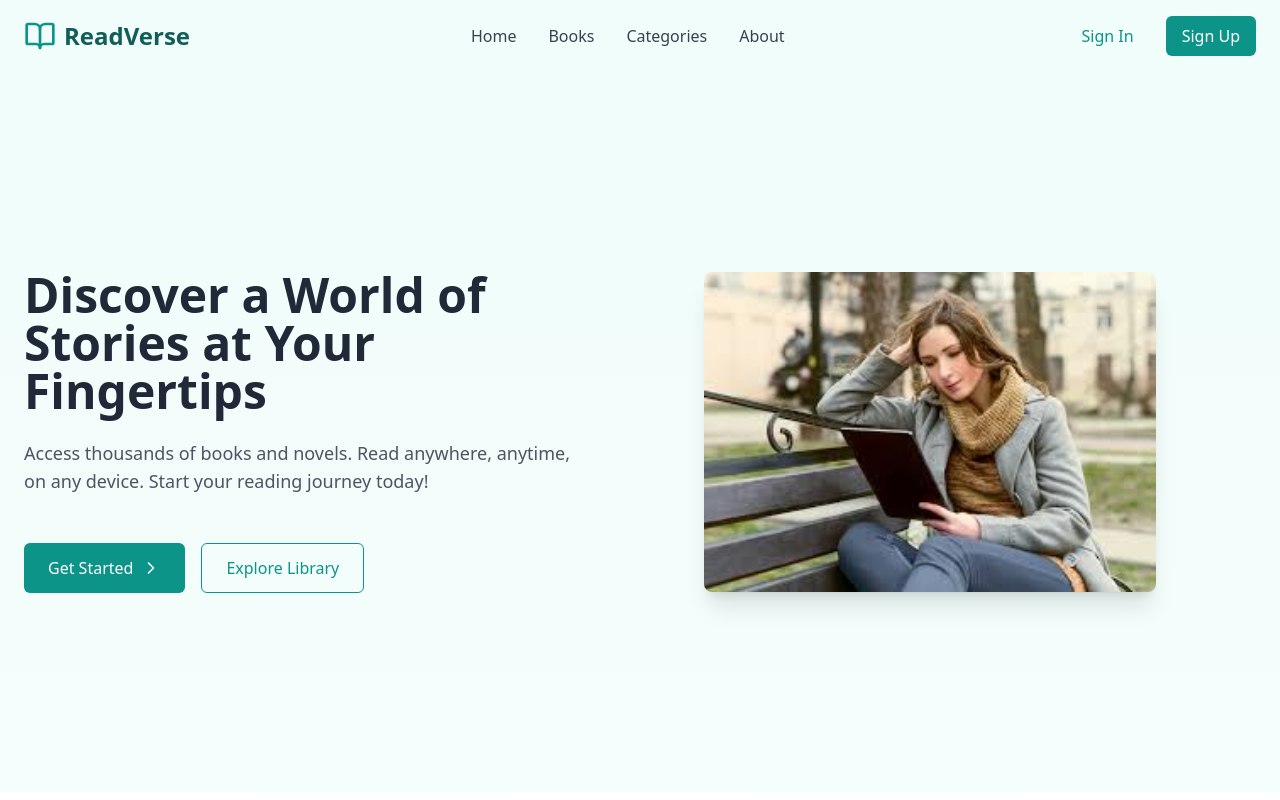
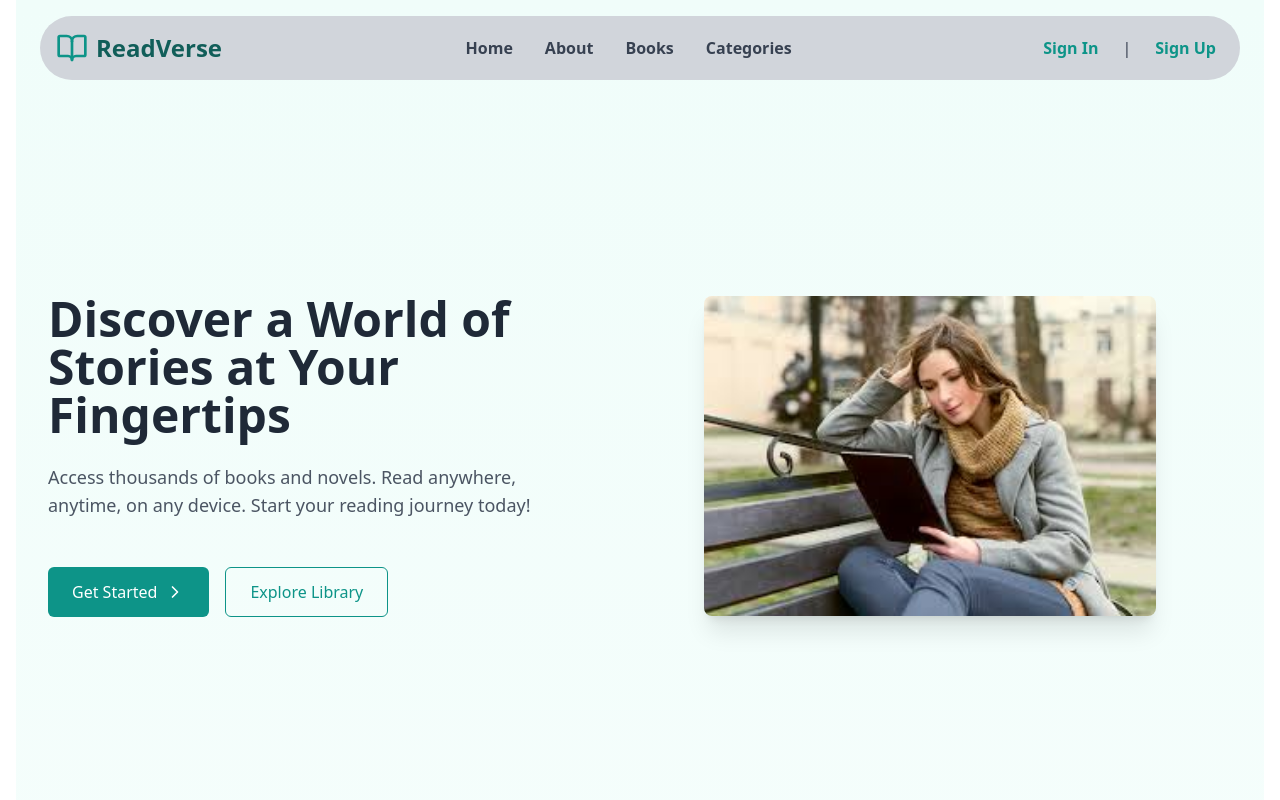
Before and after one commit to Promesse7/kb-front-v1, a React (Create React App) app: page / in a window 1280 px wide. Shown: the top 800 px of the page. Built offline with nearby package versions, Linux system fonts and the light colour scheme.

Commit message:
chore: saving langingpage changes

```diff
--- a/src/Components/pages/LandingPage.jsx
+++ b/src/Components/pages/LandingPage.jsx
@@ -6,29 +6,31 @@ import { useNavigate } from 'react-router-dom';
 const LandingPage = () => {
   const navigate = useNavigate();
   return (
-    <div className="min-h-screen bg-gradient-to-b from-teal-50 to-white font-sans">
+    <>
+    <div className="min-h-screen mx-4  bg-gradient-to-b from-teal-50 to-white font-sans">
       {/* Navigation */}
-      <nav className="container mx-auto px-6 py-4">
-        <div className="flex justify-between items-center">
+      <nav className="container mx-auto px-6 py-4 ">
+        <div className="flex justify-between px-4 py-4 items-center rounded-full bg-gray-300">
           <div className="flex items-center">
             <BookOpen className="h-8 w-8 text-teal-600" />
             <span className="ml-2 text-2xl font-bold text-teal-800">ReadVerse</span>
           </div>
           <div className="hidden md:flex space-x-8">
-            <a href="#" className="text-gray-700 hover:text-teal-600 transition">Home</a>
-            <a href="#books" className="text-gray-700 hover:text-teal-600 transition">Books</a>
-            <a href="#" className="text-gray-700 hover:text-teal-600 transition">Categories</a>
-            <a href="#" className="text-gray-700 hover:text-teal-600 transition">About</a>
+            <a href="#" className="font-semibold text-gray-700 hover:text-teal-600 transition">Home</a>
+            <a href="#" className="font-semibold text-gray-700 hover:text-teal-600 transition">About</a>
+            <a href="#books" className="font-semibold text-gray-700 hover:text-teal-600 transition">Books</a>
+            <a href="#" className="font-semibold text-gray-700 hover:text-teal-600 transition">Categories</a>
           </div>
           <div className="flex items-center space-x-4">
-            <button className="px-4 py-2 text-teal-600 hover:text-teal-800 transition" onClick={() => navigate('/auth')}>Sign In</button>
-            <button className="px-4 py-2 bg-teal-600 text-white rounded-md hover:bg-teal-700 transition" onClick={() => navigate('/auth')}>Sign Up</button>
+            <button className="px-2 py-1 font-semibold text-teal-600 hover:text-teal-900 transition" onClick={() => navigate('/auth')}>Sign In</button>
+            <span className="text-gray-700 text-bold">|</span>
+            <button className="px-2 py-1 font-semibold  text-teal-600 hover:text-teal-900 transition" onClick={() => navigate('/auth')}>Sign Up</button>
           </div>
         </div>
       </nav>
 
       {/* Hero Section */}
-      <section className="container mx-auto h-[90vh] px-6 py-12 md:py-24 flex flex-col md:flex-row items-center">
+      <section className="container mx-auto h-[90vh] px-8 py-12 md:py-18 flex flex-col md:flex-row items-center">
         <div className="md:w-1/2 mb-12 md:mb-0">
           <h1 className="text-4xl md:text-5xl font-bold text-gray-800 leading-tight mb-6">
             Discover a World of Stories at Your Fingertips
@@ -119,7 +121,7 @@ const LandingPage = () => {
       </section>
 
       {/* Search Section */}
-      <section className="bg-teal-600 py-16">
+      <section className="bg-teal-600 py-16 rounded-md">
         <div className="container mx-auto px-6 text-center">
           <h2 className="text-3xl font-bold text-white mb-6">Looking for something specific?</h2>
           <div className="max-w-2xl mx-auto relative">
@@ -176,8 +178,11 @@ const LandingPage = () => {
       </section>
 
       {/* Footer */}
-      <footer className="bg-gray-800 text-white py-12">
-        <div className="container mx-auto px-6">
+
+    </div>
+    <div>
+       <footer className="bg-gray-800 text-white py-12">
+        <div className="container mx-0 px-6">
           <div className="grid grid-cols-1 md:grid-cols-4 gap-8">
             <div>
               <div className="flex items-center mb-4">
@@ -227,6 +232,7 @@ const LandingPage = () => {
         </div>
       </footer>
     </div>
+    </>
   );
 };
 
```
